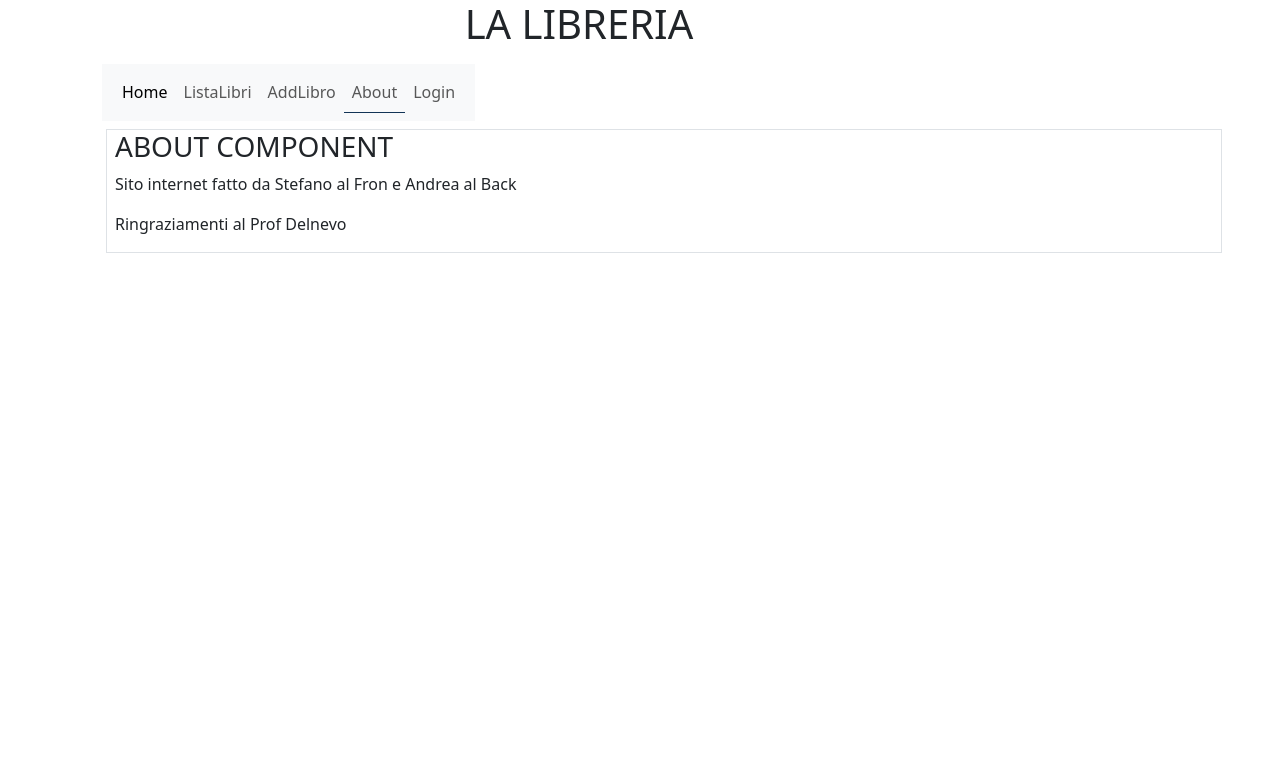
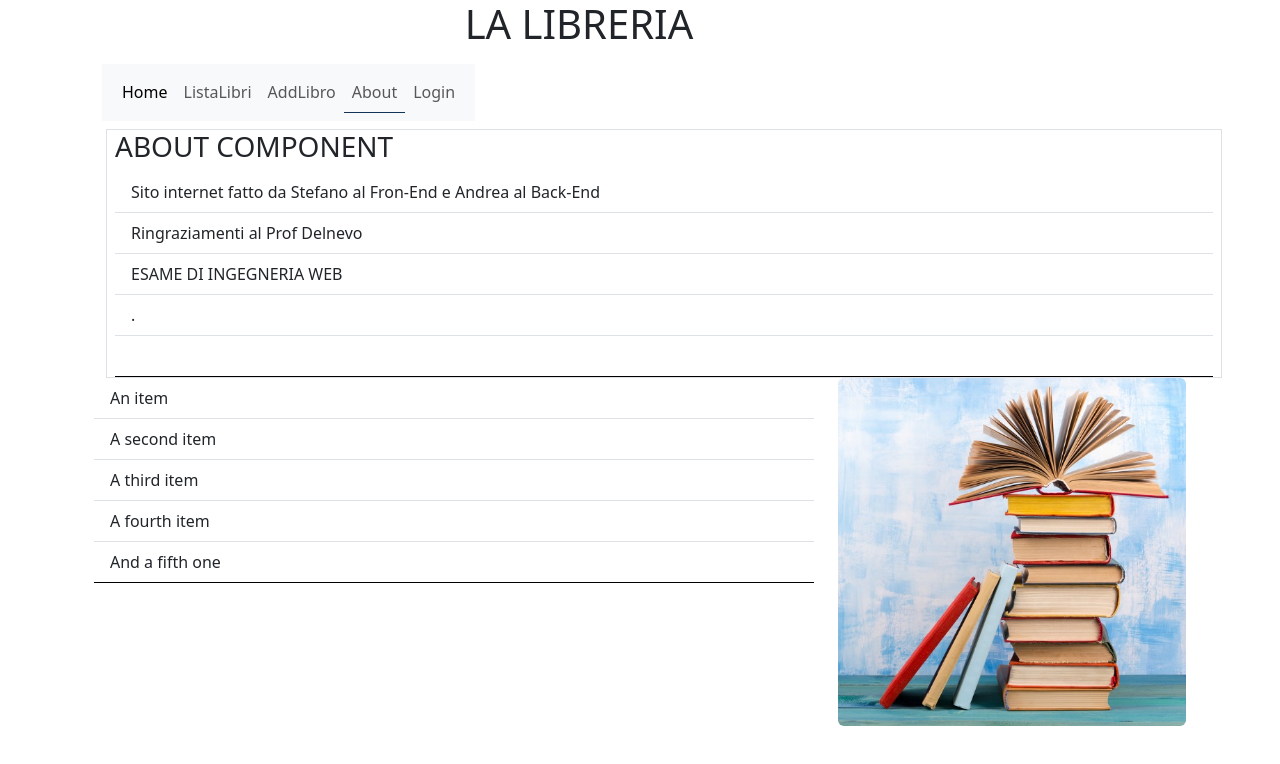
Before and after one commit to SantoSte2/ProgettoWeb2, a Vue app: page /About in a window 1280 px wide. Shown: the top 764 px of the page. Built offline with nearby package versions, Linux system fonts and the light colour scheme.

Commit message:
add footer

```diff
--- a/src/App.vue
+++ b/src/App.vue
@@ -2,7 +2,6 @@
   <div class="container">
     <Header />
     <NavBar />
-
 
     <RouterView />
   </div>
@@ -29,6 +28,7 @@
   import Login from './views/Login.vue';
   import AddLibro from './views/AddLibro.vue';
   import About from './views/About.vue';
+  import Footer from './components/Footer.vue';
 
 
 </script>
--- a/src/components/About.vue
+++ b/src/components/About.vue
@@ -1,8 +1,14 @@
 <template>
     <div class="container mx-4 px-2 border">
     <h3>ABOUT COMPONENT</h3>
-        <p>Sito internet fatto da Stefano al Fron e Andrea al Back</p>
-        <p>Ringraziamenti al Prof Delnevo</p>
+
+        <ul class="list-group list-group-flush">
+            <li class="list-group-item">Sito internet fatto da Stefano al Fron-End e Andrea al Back-End</li>
+            <li class="list-group-item">Ringraziamenti al Prof Delnevo</li>
+            <li class="list-group-item">ESAME DI INGEGNERIA WEB</li>
+            <li class="list-group-item">.</li>
+            <li class="list-group-item"><br></li>
+        </ul>
     </div>
 </template>
 
--- /dev/null
+++ b/src/components/Footer.vue
@@ -0,0 +1,30 @@
+<template>
+    <div class="container">
+        <div class="row">
+            <div class="col-sm-8">
+                <ul class="list-group list-group-flush">
+                    <li class="list-group-item">An item</li>
+                    <li class="list-group-item">A second item</li>
+                    <li class="list-group-item">A third item</li>
+                    <li class="list-group-item">A fourth item</li>
+                    <li class="list-group-item">And a fifth one</li>
+                </ul>
+            </div>
+            <div class="col-sm-4">
+                <img src="../assets/things-to-do-with-books-you-will-no-longer-read-500px.jpg" class="img-fluid rounded float-end" alt="book">
+            </div>
+        </div>
+
+    </div>
+</template>
+
+<script setup>
+
+import { defineProps } from 'vue';
+import { ref, computed, onMounted} from 'vue';
+
+</script>
+
+<style lang="scss" scoped>
+
+</style>
--- a/src/views/About.vue
+++ b/src/views/About.vue
@@ -1,12 +1,14 @@
 <template>
 
     <About />
+    <Footer />
 
 
 </template>
 
 <script setup>
 
-    import About from '../components/About.vue'
+    import About from '../components/About.vue';
+    import Footer from '@/components/Footer.vue';
 
 </script>
--- a/src/views/AddLibro.vue
+++ b/src/views/AddLibro.vue
@@ -2,6 +2,7 @@
 
   <AddLibro @libroSubmitted="handleLibroSubmitted" />
   <AddCard @cardSubmitted="handleCardSubmitted" />
+  <Footer />
 
 </template>
 
@@ -9,6 +10,8 @@
 
 import AddLibro from '../components/AddLibro.vue';
 import AddCard from '../components/AddCard.vue';
+import Footer from '@/components/Footer.vue';
+
 
 import { ref, computed, onMounted} from 'vue';
 import { generateCodeFrame } from 'vue/compiler-sfc';
--- a/src/views/Home.vue
+++ b/src/views/Home.vue
@@ -1,7 +1,7 @@
 <template>
 
   <ListaLibri :listaLibri="listaLibri" />
-
+  <Footer />
 
 
 </template>
@@ -9,6 +9,8 @@
 <script setup>
 
 import ListaLibri from '../components/ListaLibri.vue';
+import Footer from '@/components/Footer.vue';
+
 
 import { defineProps } from 'vue';
 import { ref, computed, onMounted} from 'vue';
--- a/src/views/ListaLibri.vue
+++ b/src/views/ListaLibri.vue
@@ -1,11 +1,11 @@
 <template>
 
-    <ListaLibri
+    <!-- <ListaLibri
       :listaLibri="listaLibri"
       @libroCancellato="handleLibroDeleted"
       @prenotaLibro="handleLibroPrenotato"
       @addcopieLibro="handleLibroAggiunto"
-    />
+    /> -->
     <!-- <About /> -->
     <CardLibri
       :cardLibri="cardLibri"
@@ -13,8 +13,7 @@
       @prenotaCard="handleCardPrenotata"
       @addcopieCard="handleCardAggiunta"
     />
-
-
+    <Footer />
 
 </template>
 
@@ -23,6 +22,7 @@
 import ListaLibri from '../components/ListaLibri.vue';
 import CardLibri from '../components/CardLibri.vue';
 import About from '../components/About.vue';
+import Footer from '@/components/Footer.vue';
 
 import { ref, computed, onMounted} from 'vue';
 import { generateCodeFrame } from 'vue/compiler-sfc';
--- a/src/views/Login.vue
+++ b/src/views/Login.vue
@@ -2,9 +2,7 @@
 
     <About />
     <Login />
-
-
-
+    <Footer />
 
 </template>
 
@@ -12,6 +10,7 @@
 
 import Login from '../components/Login.vue';
 import About from '../components/About.vue';
+import Footer from '@/components/Footer.vue';
 
 
 import { ref, computed, onMounted} from 'vue';
```
Also changed, not shown: src/assets/things-to-do-with-books-you-will-no-longer-read-500px.jpg (added).
